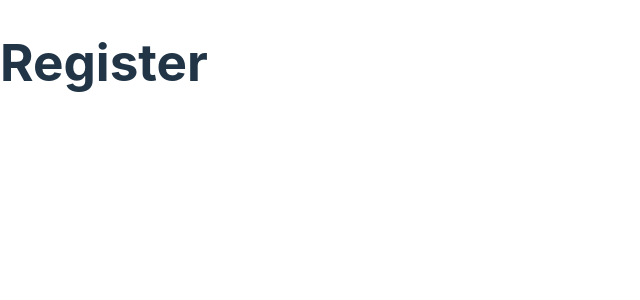
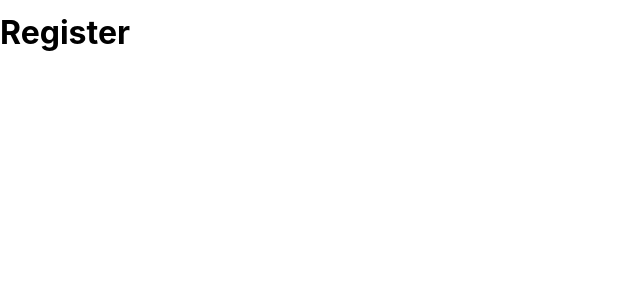
Before and after one commit to gabrielgl9/desafio-suflex-frontend, a React (Vite) app: page /register in a window 1280 px wide. Shown: the top 300 px of the page, without its empty margins (0-640 px from the left). Built offline with nearby package versions, Linux system fonts and the light colour scheme.

Commit message:
feat: add container fix: change css root

```diff
--- /dev/null
+++ b/src/components/container/index.tsx
@@ -0,0 +1,12 @@
+import { ReactNode } from 'react'
+import { ContainerStyled } from './style'
+
+interface IContainer {
+  children: ReactNode
+}
+
+const Container = ({ children }: IContainer) => {
+  return <ContainerStyled>{children}</ContainerStyled>
+}
+
+export default Container
--- /dev/null
+++ b/src/components/container/style.ts
@@ -0,0 +1,6 @@
+import styled from "styled-components";
+
+export const ContainerStyled = styled.div`
+  margin: 0 auto;
+  max-width: 90%;
+`;
--- a/src/components/index.ts
+++ b/src/components/index.ts
@@ -1,3 +1,4 @@
+export { default as Card } from "./card";
+export { default as Container } from "./container";
 export { default as Header } from "./header";
 export { default as NavbarFilter } from "./navbar-filter";
-export { default as Card } from "./card";
--- a/src/components/navbar-filter/style.ts
+++ b/src/components/navbar-filter/style.ts
@@ -33,7 +33,6 @@ export const NavbarFilterStyled = styled.nav`
       display: flex;
       align-items: center;
       justify-content: space-between;
-      list-style: none;
       margin: 0;
 
       li {
--- a/src/index.css
+++ b/src/index.css
@@ -3,11 +3,6 @@
   font-size: 16px;
   line-height: 24px;
   font-weight: 400;
-
-  color-scheme: light dark;
-  color: #213547;
-  background-color: #ffffff;
-
   font-synthesis: none;
   text-rendering: optimizeLegibility;
   -webkit-font-smoothing: antialiased;
@@ -16,56 +11,13 @@
 }
 
 a {
-  font-weight: 500;
-  color: #646cff;
-  text-decoration: inherit;
+  text-decoration: none;
 }
-a:hover {
-  color: #535bf2;
+
+ul {
+  list-style: none;
 }
 
 body {
   margin: 0;
-  /* display: flex;
-  place-items: center; */
-  min-height: 100vh;
-  min-width: 100vw;
-  max-width: 100vh;
 }
-
-h1 {
-  font-size: 3.2em;
-  line-height: 1.1;
-}
-
-button {
-  border-radius: 8px;
-  border: 1px solid transparent;
-  padding: 0.6em 1.2em;
-  font-size: 1em;
-  font-weight: 500;
-  font-family: inherit;
-  background-color: #1a1a1a;
-  cursor: pointer;
-  transition: border-color 0.25s;
-}
-button:hover {
-  border-color: #646cff;
-}
-button:focus,
-button:focus-visible {
-  outline: 4px auto -webkit-focus-ring-color;
-}
-
-@media (prefers-color-scheme: light) {
-  :root {
-    color: #213547;
-    background-color: #ffffff;
-  }
-  a:hover {
-    color: #747bff;
-  }
-  button {
-    background-color: #f9f9f9;
-  }
-}
--- a/src/pages/home/home.tsx
+++ b/src/pages/home/home.tsx
@@ -1,6 +1,6 @@
 import axios from 'axios'
 import { Key, useEffect, useState } from 'react'
-import { Card, Header, NavbarFilter } from '../../components'
+import { Card, Container, Header, NavbarFilter } from '../../components'
 import { API_RICK_AND_MORTY } from '../../services'
 import { Content } from './styles'
 
@@ -20,7 +20,7 @@ const Home = () => {
         const charactersArray = characters.data.results
         setCharacters(allCharacters.concat(charactersArray))
       } catch (e) {
-        alert('não foi possível realizar a busca de personagens do seriado.')
+        alert('Não foi possível realizar a busca de personagens do seriado.')
       }
     }
 
@@ -28,11 +28,11 @@ const Home = () => {
   }, [])
 
   return (
-    <div>
+    <Container>
       <Header>
         <h4>Escolha seus</h4>
         <h1>Personagens</h1>
-        <p> Estes são todos os personagens do seriado rick and morty</p>
+        <p> Estes são todos os personagens do seriado Rick and Morty</p>
       </Header>
       <NavbarFilter></NavbarFilter>
       <Content>
@@ -47,7 +47,7 @@ const Home = () => {
             ),
           )}
       </Content>
-    </div>
+    </Container>
   )
 }
 
```
